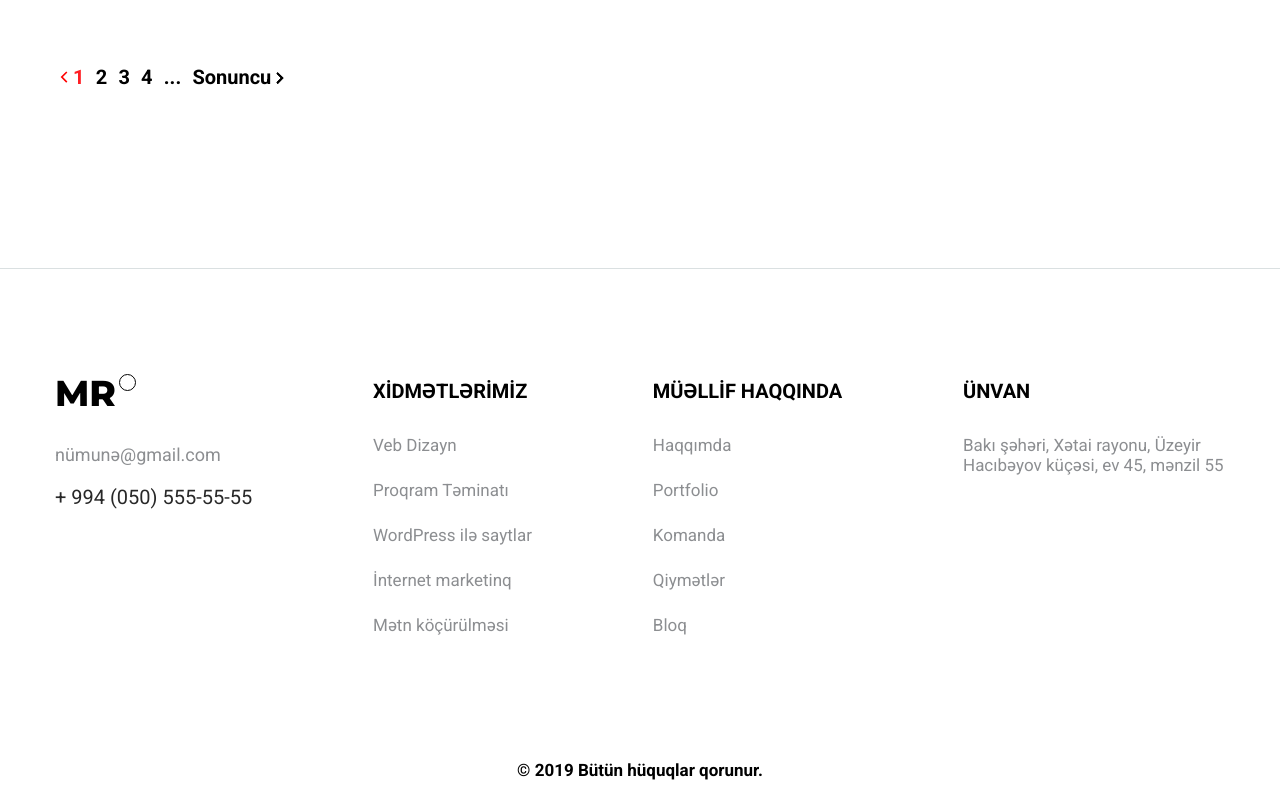
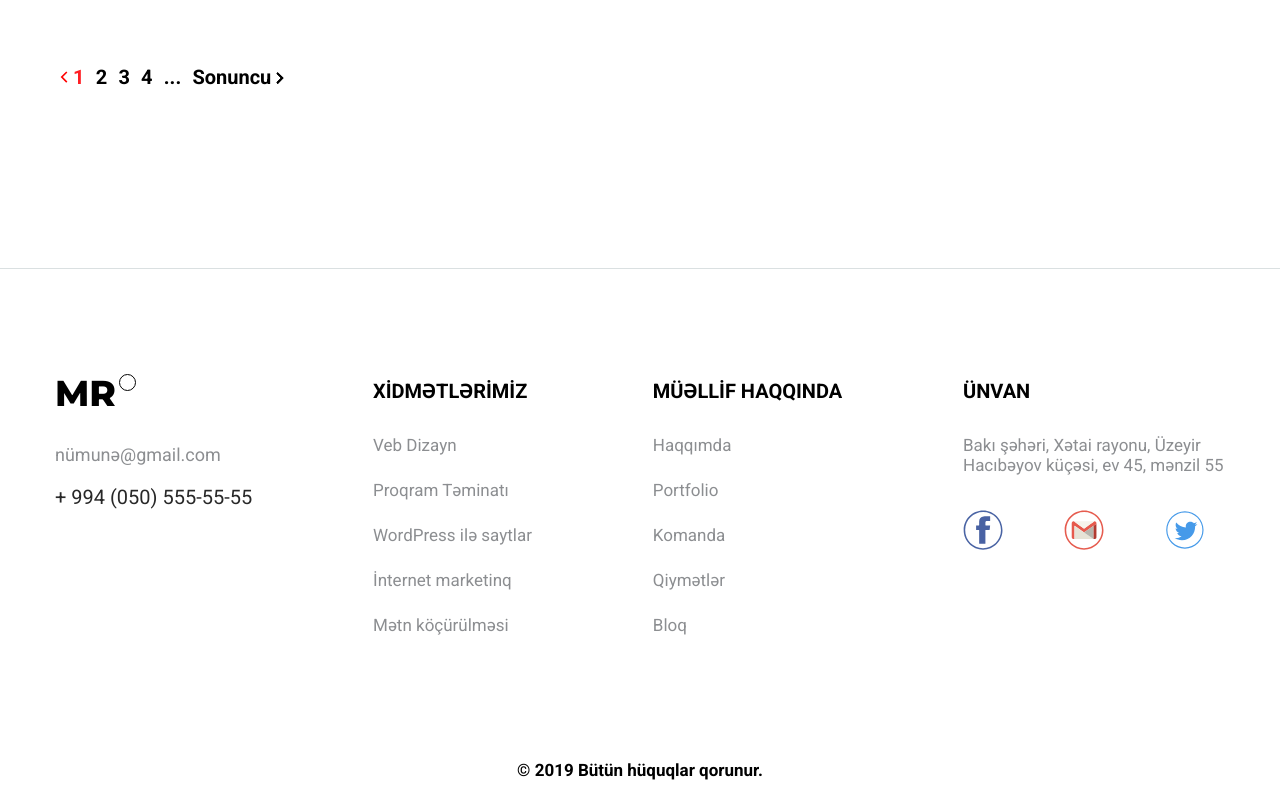
Before and after one commit to Babek-Jumshudov/IT_web_sehifesi, a plain HTML site: page index.html in a window 1280 px wide. Shown: the part 4067-4867 px from the top of the page. Drawn offline with nearby package versions, Linux system fonts and the light colour scheme; files whose address does not match are found by name.

Commit message:
Add files via upload

```diff
--- a/style.css
+++ b/style.css
@@ -535,7 +535,7 @@ footer {
 }
 
 .facebook {
-    background-image: url('social/fb.svg');
+    background-image: url('fb.svg');
     background-repeat: no-repeat;
     background-size: cover;
     background-position: center;
@@ -546,12 +546,12 @@ footer {
 }
 
 .facebook:hover {
-    background-image: url('social/fb-hover.svg');
+    background-image: url('fb-hover.svg');
     transition: .4s;
 }
 
 .twitter {
-    background-image: url('social/twitter.svg');
+    background-image: url('twitter.svg');
     background-repeat: no-repeat;
     background-size: cover;
     background-position: center;
@@ -562,12 +562,12 @@ footer {
 }
 
 .twitter:hover {
-    background-image: url('social/twitter-hover.svg');
+    background-image: url('twitter-hover.svg');
     transition: .4s;
 }
 
 .gmail {
-    background-image: url('social/gmail.svg');
+    background-image: url('gmail.svg');
     background-repeat: no-repeat;
     background-size: cover;
     background-position: center;
@@ -578,7 +578,7 @@ footer {
 }
 
 .gmail:hover {
-    background-image: url('social/gmail-hover.svg');
+    background-image: url('gmail-hover.svg');
     transition: .4s;
 }
 
```
